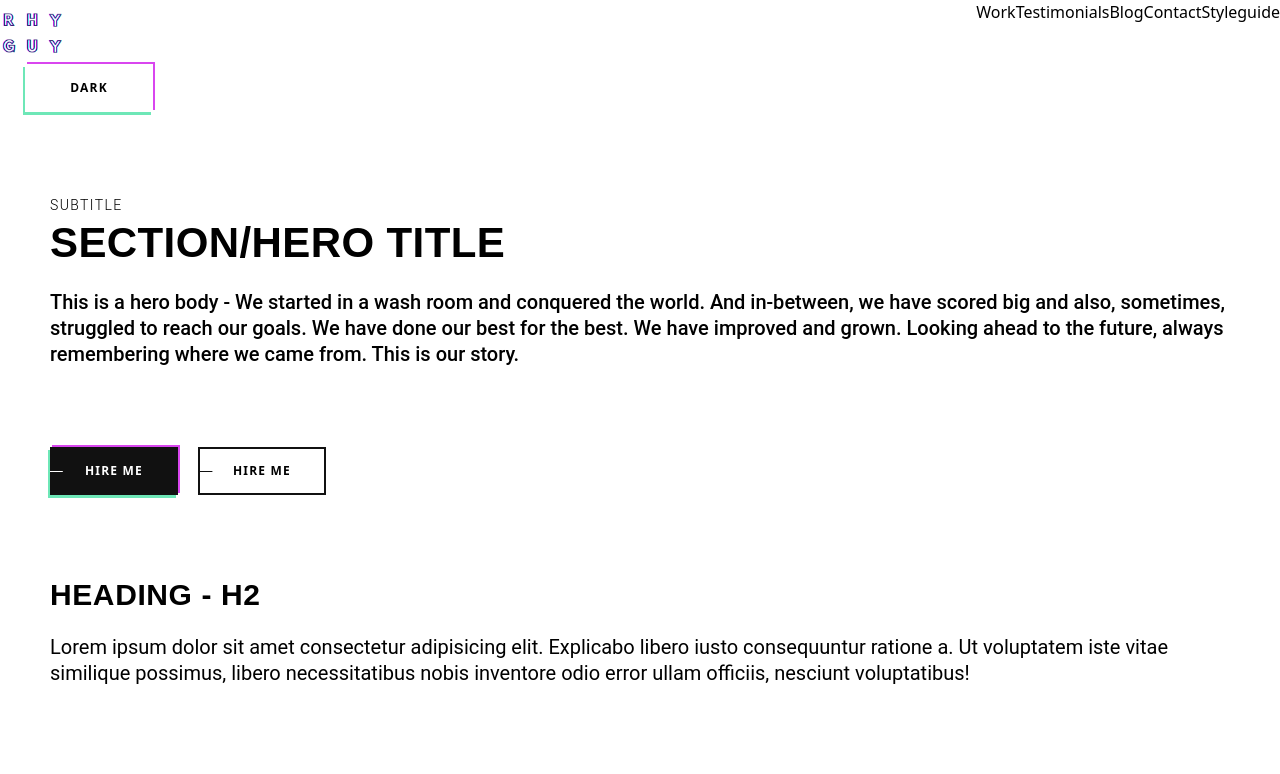
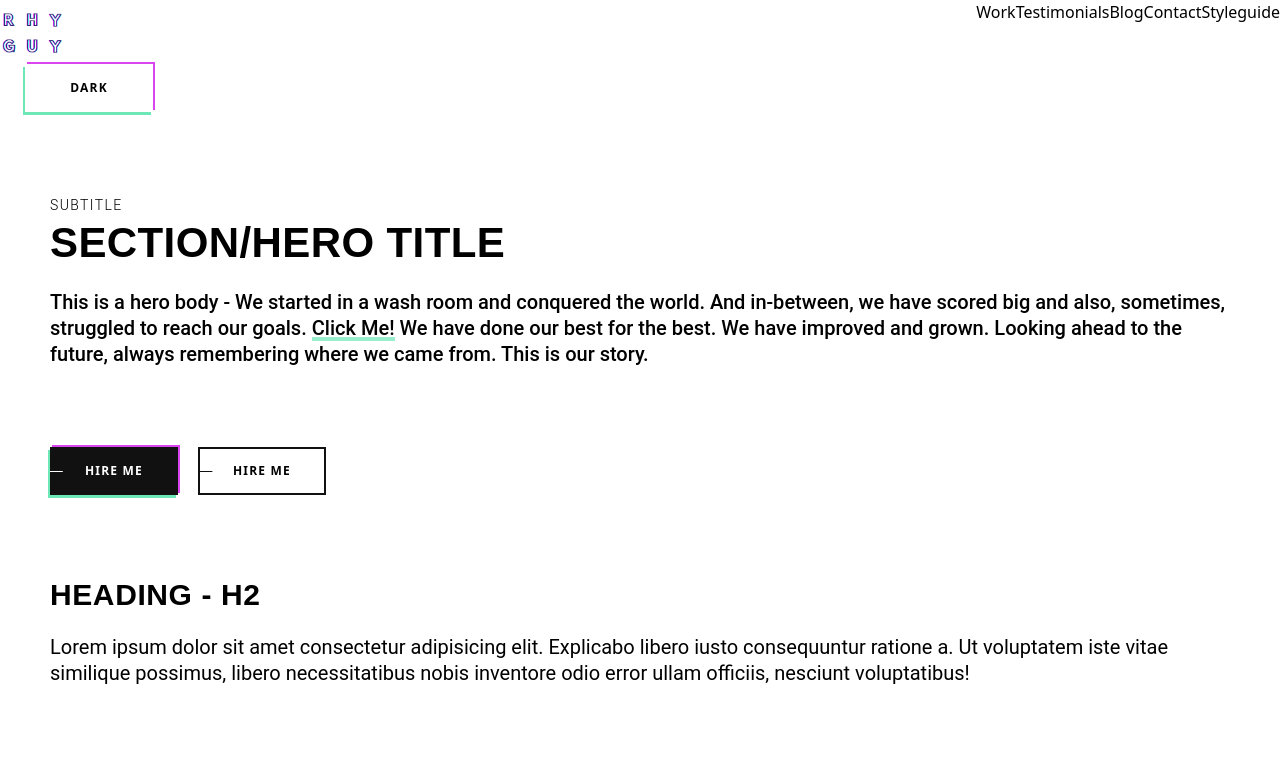
Before and after one commit to rhyanvargas/portfolio-site-v2, a Next.js app: page /styleguide in a window 1280 px wide. Shown: the top 774 px of the page. Built offline with nearby package versions, Linux system fonts and the light colour scheme.

Commit message:
add link styles

```diff
--- a/pages/styleguide.js
+++ b/pages/styleguide.js
@@ -1,5 +1,6 @@
 import PropTypes from "prop-types";
 import Image from "next/image";
+import Link from "next/link";
 
 const designElementColors = {
 	quote: 'blue',
@@ -9,6 +10,10 @@ const designElementColors = {
 
 
 const styleguide = () => {
+
+
+	const href = 'www.google.com';
+
 	return (
 		<>
 			{/* HERO TEXT */}
@@ -19,9 +24,10 @@ const styleguide = () => {
 					<p className="font-bold">
 						This is a hero body - We started in a wash room and conquered the
 						world. And in-between, we have scored big and also, sometimes,
-						struggled to reach our goals. We have done our best for the best. We
+						struggled to reach our goals. <a className='link'href={href} rel="noreferrer">Click Me!</a> We have done our best for the best. We
 						have improved and grown. Looking ahead to the future, always
 						remembering where we came from. This is our story.
+
 					</p>
 				</div>
 			</section>
@@ -30,6 +36,7 @@ const styleguide = () => {
 			<section className="container flex space-x-5">
 				<button className='btn-primary '> hire me </button>
 				<button className='btn-secondary' >hire me</button>
+
 			</section>
 			{/* SECTION TEXT */}
 			<section className="container">
--- a/styles/globals.css
+++ b/styles/globals.css
@@ -13,10 +13,17 @@
 
 	}
 
+    /* GLOBAL DEFUALTS */
+
 	body {
 		-webkit-font-smoothing: antialiased;
 		@apply antialiased dark:text-white dark:bg-black;
 	}
+    a {
+        @apply
+            relative
+            inline-flex;
+    }
 	h1 {
 		@apply font-boldest
             font-heading
@@ -48,6 +55,16 @@
 		@apply mt-0 mb-10;
 	}
 
+    /* GLOBAL STATES */
+    button,
+    input {
+        @apply
+            focus:outline-none
+            focus:ring
+            focus:ring-yellow;
+    }
+
+
 	/* ANIMATIONS */
 	a,
 	button,
@@ -60,6 +77,25 @@
 @tailwind components;
 
 @layer components {
+    /* LINKS */
+    a.link:after {
+        @apply
+            bg-green
+            bg-opacity-70
+            left-0
+            bottom-0
+            w-full
+            h-1
+            absolute
+            transform-gpu
+            ;
+        content: "";
+        mix-blend-mode:multiply;
+    }
+    a.link:hover:after {
+        @apply h-full;
+    }
+
 	/* BUTTONS */
 	button {
 		@apply flex
@@ -74,7 +110,8 @@
             font-black
             relative
             overflow-hidden
-            tracking-widest;
+            tracking-widest
+
 
 	}
 	button:after {
```
